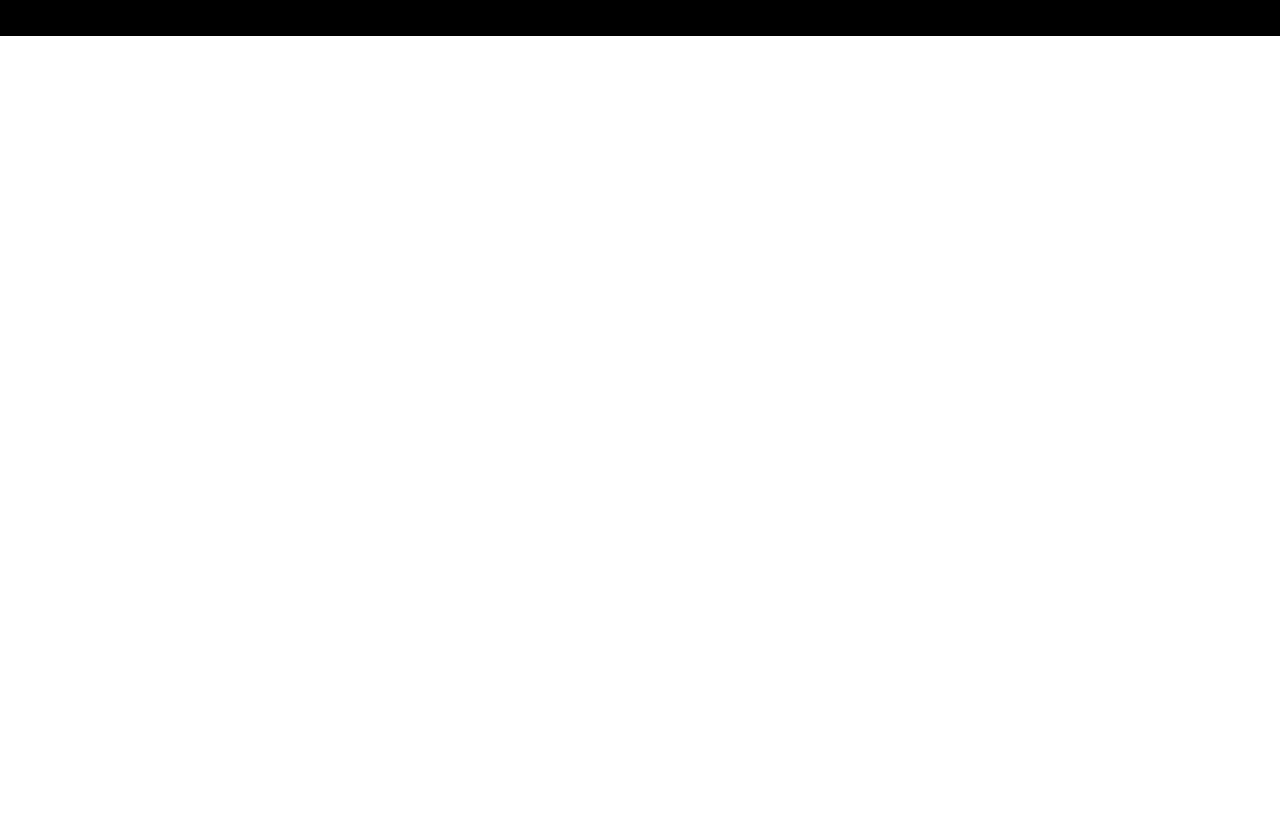
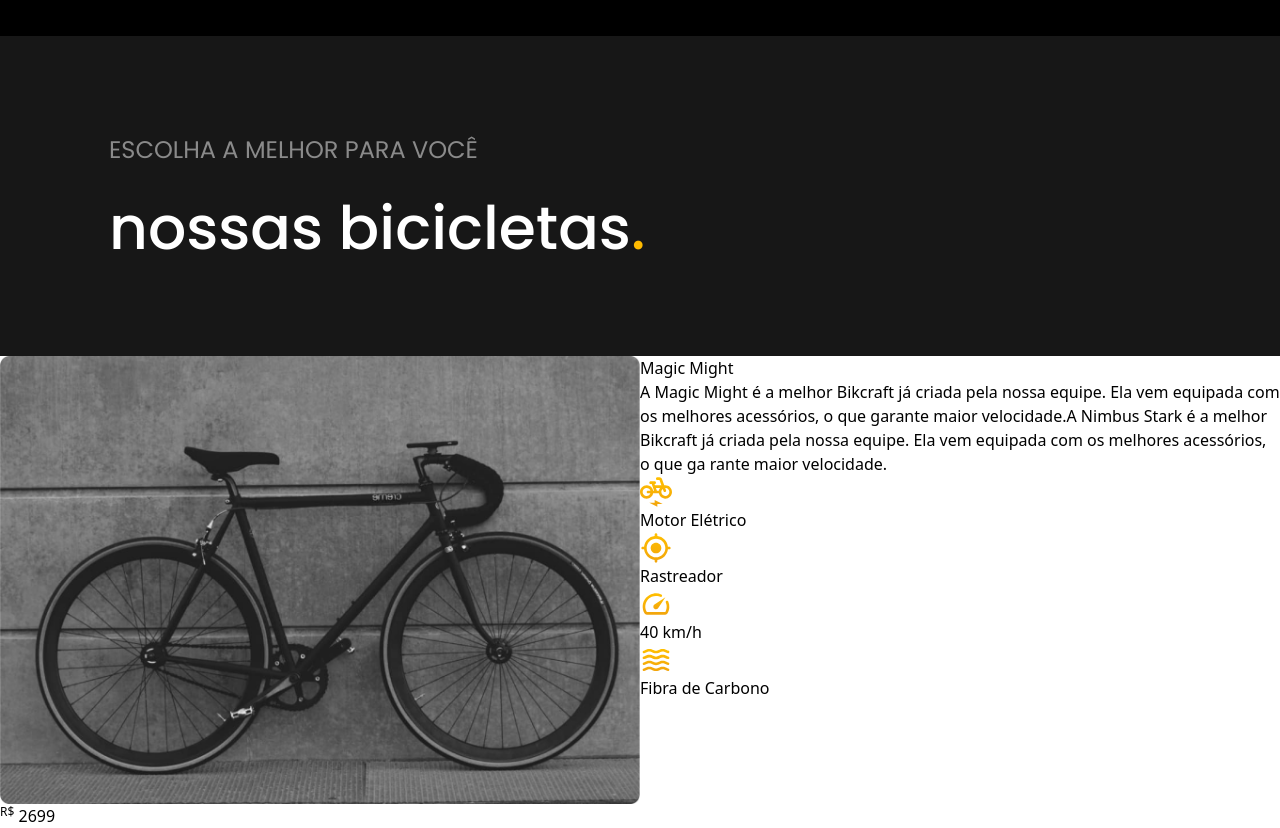
Before and after one commit to gabrielalencardearaujo/Projeto_Bikecraft, a website: page src/html/bicicletas.html in a window 1280 px wide. Shown: the part 76-904 px from the top of the page. Before the commit the page ends 800 px from the top, so only its background shows below. Drawn offline with Linux system fonts and the light colour scheme; a web font is replaced by a local one.

Commit message:
update  bicicletas

```diff
--- a/src/html/bicicletas.html
+++ b/src/html/bicicletas.html
@@ -22,5 +22,40 @@
       </ul>
     </nav>
   </header>
+
+  <section class="grid grid-cols-12 h-80 bg-cinza-11 items-center py-24 gap-7">
+    <h3 class="font-poppins text-2xl text-cinza-6 col-start-2 col-span-full">
+      ESCOLHA A MELHOR PARA VOCÊ
+    </h3>
+    <h1 class="text-6xl font-poppins font-medium col-start-2 col-span-full text-cinza-1">
+      nossas bicicletas<span class="text-primary-1">.</span>
+    </h1>
+  </section>
+
+  <section class="bicicletas grid grid-cols-2">
+    <div class="image">
+      <img src="../img/magic.png" alt="">
+      <p class="preco-img"> <sup>R$</sup> 2699</p>
+    </div>
+
+    <div class="info-bike">
+      <h3>Magic Might</h3>
+      <p>
+        A Magic Might é a melhor Bikcraft já criada pela nossa equipe. Ela vem equipada com os melhores acessórios, o que garante maior velocidade.A Nimbus Stark é a melhor Bikcraft já criada pela nossa equipe. Ela vem equipada com os melhores acessórios, o que ga rante maior velocidade.
+      </p>
+      <div class="vantagens">
+        <ul>
+          <li>
+            <img src="../icons/eletrica 1.svg" alt="motor eletrico">Motor Elétrico</li>
+          <li>
+            <img src="../icons/rastreador 1.svg" alt="rastreador">Rastreador</li>
+          <li>
+            <img src="../icons/velocidade 1.svg" alt="velocidade">40 km/h</li>
+          <li>
+            <img src="../icons/carbono 1.svg" alt="fibra de carbono">Fibra de Carbono</li>
+        </ul>
+      </div>
+    </div>
+  </section>
 </body>
 </html>
```
Also changed, not shown: dist/css/output.css.
